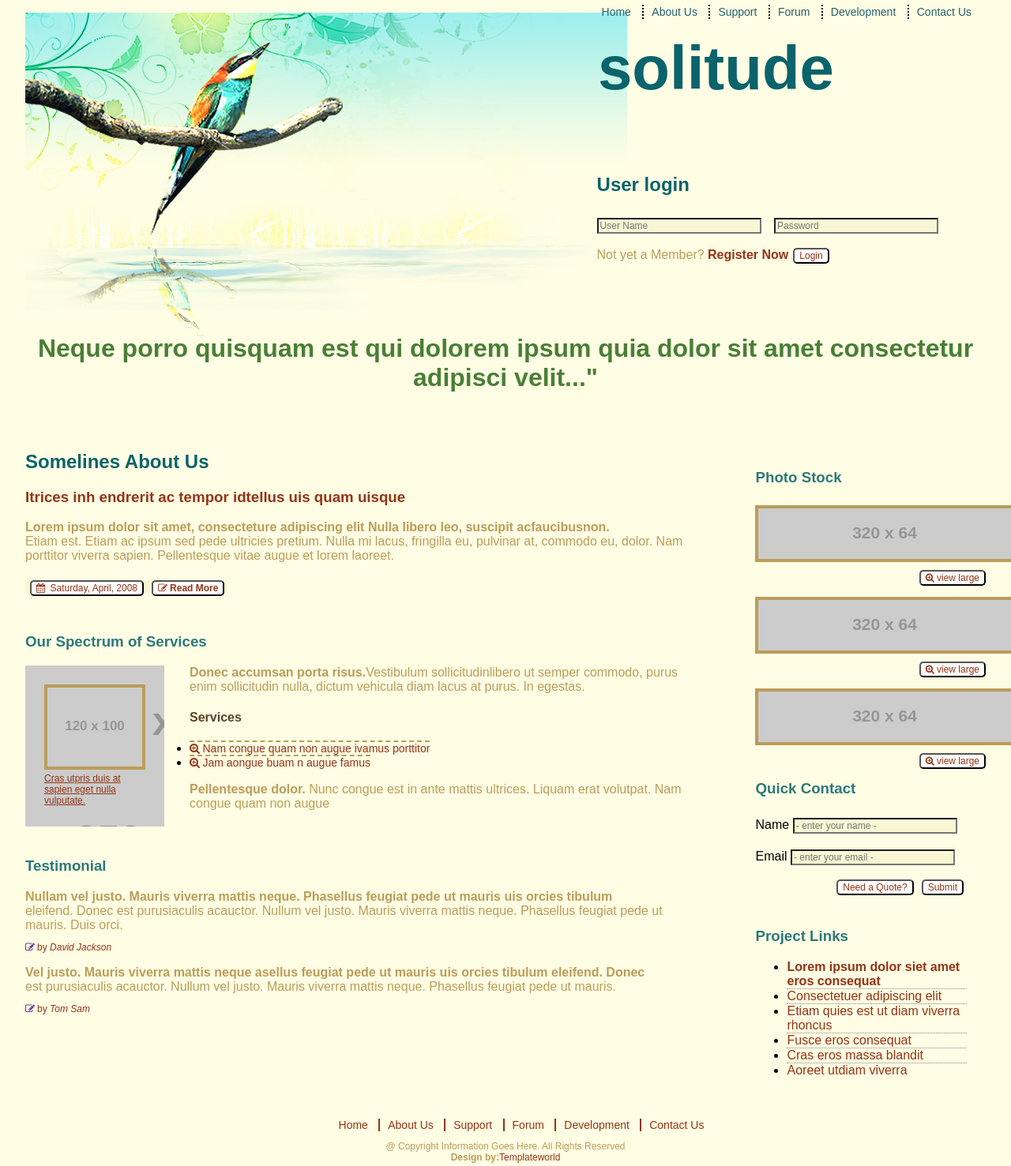
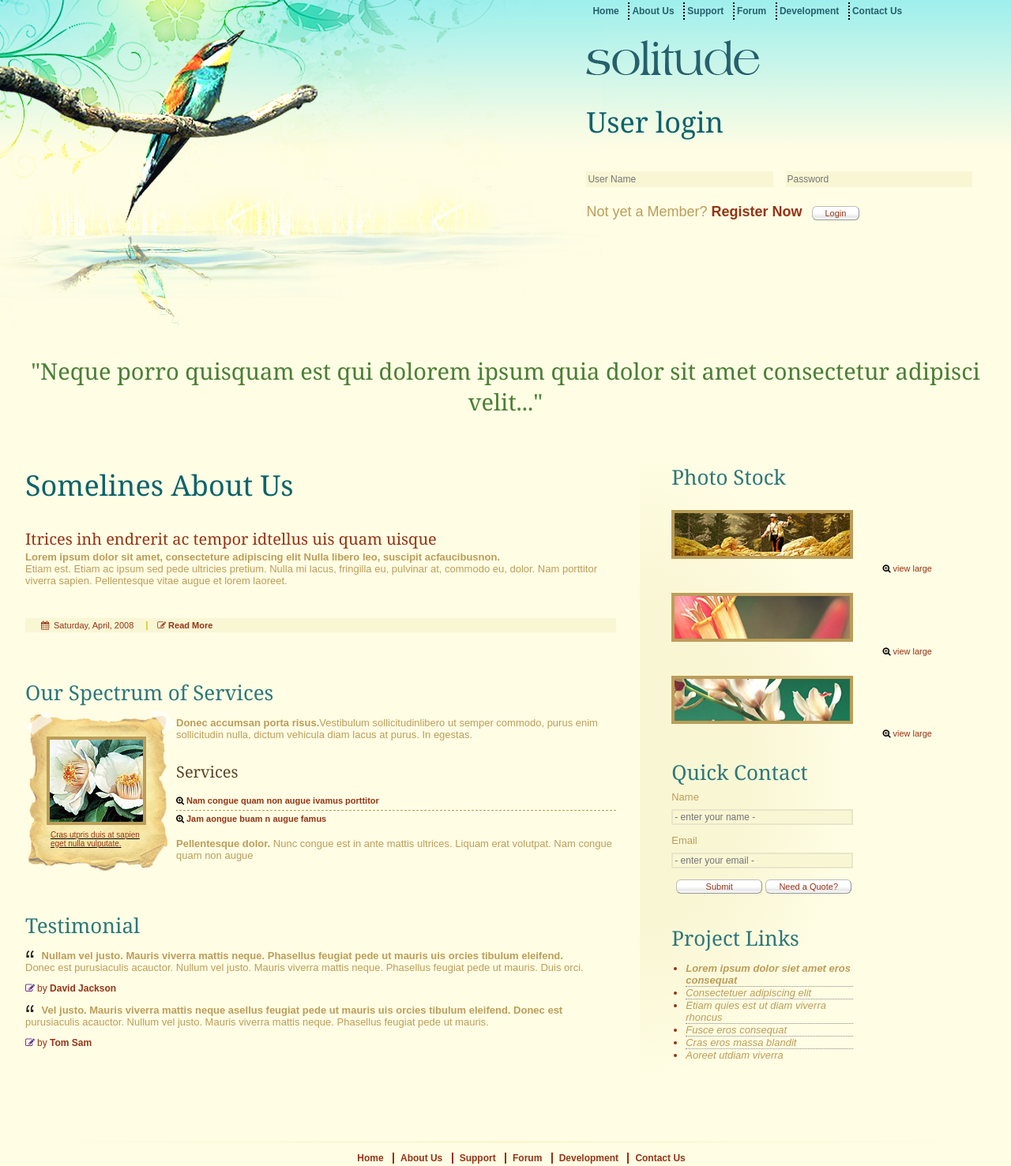
Before and after one commit to mmukrab/solitude, a plain HTML site: page index.html in a window 1280 px wide. Shown: the top 1477 px of the page at 79% size. Drawn offline with Linux system fonts and the light colour scheme; placeholder pictures from the web are drawn by us.

Commit message:
added javascript: - validation - some responsive tweaks

```diff
--- a/css/style.css
+++ b/css/style.css
@@ -2,33 +2,72 @@
 @font-face{
 }
 */
-body {
-  margin: 16px 32px 16px 32px;
-
-  position: static;
-  background-color: #fffde4;
+* {
+  box-sizing: border-box;
 }
 
-header{
+body {
+  font-family: Arial;
+  font-size: 13px;
+  margin: 16px 32px 16px 32px;
+  //background-color: #fffde4;
+  background: linear-gradient(to bottom, #9eefed 0%, #fffde4 12%);
+}
+
+.bg-image{
   width: 762px;
   height: 418px;
   background-image: url("../img/headBg.jpg");
+  margin: -16px 0 0 -32px;
+}
+
+h1, h2, h3, h4, h5, h6{
+  font-family: Georgia;
+  font-weight: lighter;
+}
+
+h1{
+  font-size: 29px;
+  color: #497f35;
+  text-align: center;
+  margin: 32px auto;
+  //background: linear-gradient(to bottom, #f9f6d4, #fffde4);
 }
 
 h2{
+  padding-top: 0;
+  font-size: 36px;
   color: #0b636b;
 }
 
 h3{
+  font-size: 26px;
   color: #2c787b;
+  margin-bottom: 6px;
 }
 
 h4{
-  color: #5c4527
+  font-size: 20px;
+  color: #5c4527;
+  margin-bottom: 0;
 }
 
 .exception{
+  font-size: 20px;
   color: #943415;
+  margin-bottom: 2px;
+}
+
+.no-margin-top{
+  margin-top: 0;
+}
+
+.no-margin-bottom{
+  margin-bottom: 0;
+}
+
+.hidden{
+  display: none;
 }
 
 p{
@@ -40,100 +79,81 @@ a{
 }
 
 button{
-  font-size: 12px;
+  font-size: 11px;
+  height: 18px;
   color: #943415;
-  border-radius: 5px;
-  background-color: white;
-  margin: 6px 4px 4px 6px;
+  border-radius: 6px;
+  background: linear-gradient(to bottom, rgba(255, 255, 255, 1) 50%, rgba(230, 230, 230, 1) 80%, rgba(255, 255, 255, 1) 100%);
+  border: 1px solid rgba(128, 128, 128, 0.5);
+  border-style: outset;
+  padding: 0 16px;
+  margin: 0 4px;
+}
+
+label{
+  color: #bb9d59;
+}
+
+img {
+  max-width: 100%;
+  height: auto;
 }
 
 .container{
   margin: 0 auto;
   display: inline-block;
+  margin-bottom: 64px;
 }
 
 .logo {
+  width: 42%;
   position: absolute;
-  top: -24px;
-  right: 224px;
+  top: 48px;
+  right: 0;
+}
+
+.logo h2 {
   font-size: 52px;
 }
 
-.title{
-  position: relative;
-  top: -32px;
-  color: #497f35;
-  text-align: center;
-  margin:0 auto;
+.main-nav{
+  width: 42%;
+  position: absolute;
+  top: -10px;
+  right: 0;
+  //float:right;
 }
 
 .main-nav ul{
-  position: absolute;
-  top: -10px;
-  right: 40px;
-  float:right;
-  list-style: none;
+    line-height: 16pt;
+    padding-left: 0; //list reset
 }
 
 .main-nav li{
   color: #45ada9;
+  margin-left: 5px;
   border-left: 2px dotted black;
   list-style: none;
   display: inline-block;
-}
+  -webkit-transition: background-color .3s ease-in-out;
+  }
 
-.main-nav li:hover{
+.main-nav li:hover, .main-nav li:active{
   color: #943415;
-  background-color: white;
+  background-color: rgba(255,255,255,1);
   border-radius: 5px;
 }
 
 .main-nav li a{
+  margin: 0 3px;
+  padding: 0;
   color: #26606d;
+  background-color: rgba(255,255,255,0);
+  border-radius:5px;
+  -webkit-transition: color .3s ease-in-out;
 }
-
-.user-login{
-  position: absolute;
-  width: auto;
-  top: 200px;
-  right: 80px;
-  float: right;
-  color: #bb9d59;
-}
-
-input{
-  font-size: 12px;
-  color: #bb9d59;
-  width: 200px;
-  margin:8px 12px 12px 0;
-  background-color: #f9f6d4;
-}
-
-.user-login a{
-  color: #943415;
-}
-
-.main-content{
-  width: 70%;
-  float: left;
-  //margin: auto;
-}
-
-.fancy-frame{
-  color: #943415;
-  position: static;
-  margin-right: 32px;
-  float: left;
-  background-image: url("http://placehold.it/350x150/ffffff/000000");
-  padding: 24px;
-  width: 128px;
-  height: 156px;
-}
-
-.fancy{
-  position: absolute;
-  top: 24px;
-  left: 24px;
+.main-nav li a:hover, .main-nav li a:active{
+    color: #943415;
 }
 
 .footer-nav{
@@ -154,25 +174,93 @@ input{
   border-left:none;
 }
 
-.main-nav li a, .footer-nav a{
-    font-size: 14px;
-    margin: 0 10px 0 10px;
+.main-nav a,
+.footer-nav a {
+    font-weight: bold;
+    font-size: 12px;
+    margin: 0 8px 0 8px;
     text-decoration: none;
 }
 
+.user-login{
+  width: 42%;
+  position: absolute;
+  top: 100px;
+  right: 0;
+  float: right;
+  color: #bb9d59;
+}
+
+.user-login a{
+  color: #943415;
+}
+
+.user-login button{
+  margin: 12px 12px 12px 12px ;
+  //float: right;
+}
+
+#register{
+  font-size: 18px;
+}
+
+input{
+  font-size: 12px;
+  color: #bb9d59;
+  margin:8px 12px 12px 0;
+  background-color: #f9f6d4;
+  border-style: none;
+}
+
+.user-login input{
+  width: 44%;
+  height: 20px;
+  font-size: 12px;
+  color: #bb9d59;
+  margin:8px 12px 12px 0;
+  background-color: #f9f6d4;
+  border-style: none;
+}
+
+
+
+.main-content{
+  width: 64%;
+  display: inline-block;
+  float: left;
+  padding-right: 30px;
+}
+
+.fancy-frame{
+  width: 191px;
+  height: 202px;
+  float: left;
+  background-image: url("../img/pic1.jpg");
+}
+
+.fancy{
+  position: relative;
+  color: black;
+  top: 32px;
+  left: 27px;
+}
 .bar{
+  //background-color: black;
   background-color: #f9f6d4;
-  margin:0 auto;
-  overflow: inherit;
+  margin: 40px 0 8px 0;
+  padding: 8px auto;
+  height: auto;
+  width: auto;
   }
 
 .sidebar{
-  //background-color: black;
-  //opacity: 0.1;
-  width: 22%;
-  float: right;
-  padding: 24px;
-  //margin: auto;
+  width: 270px;
+  display: inline-block;
+  float: left;
+  padding: 0 0 0 40px;
+  background:  radial-gradient(farthest-side at 0% 50%,rgba(249, 246, 212, 1), rgba(249, 246, 212, 1),rgba(0,0,0,0));
+  //background: linear-gradient(to right, rgba(249, 246, 212, 1) 10%, rgba(249, 246, 212, 0) 90%);
+  //background-color: #999999;
 }
 
 .photo-frame{
@@ -180,37 +268,86 @@ input{
 }
 
 .photo{
-  position:static;
+  //position:static;
   border: 4px solid #bb9d59;;
 }
 
 #intro{
   padding-bottom: 24px;
 }
+
+#intro .fa-pencil-square-o{
+  border-left: 2px solid rgba(222,212,72,1);
+  padding-left: 12px;
+  margin-left:-24px;
+}
+
+#intro button{
+  border: none;
+  background: rgba(255,255,255,0);
+}
 #spectrum{
   padding-bottom: 24px;
 }
 
+#spectrum ul{
+  list-style: none;
+}
+
+#spectrum ul li{
+    border-top: 1px dashed #bb9d59;
+}
+
+#spectrum ul li:first-child{
+    border-top: none;
+}
 #spectrum ul li a{
-  font-size: 14px;
-  border-top: 2px dashed #bb9d59;
+  line-height: 16pt;
+  font-size: 11px;
+  font-weight: bold;
   color: #943415;
-  margin-bottom: 10px;
 }
 
 #testimonial{
   float: left;
+  padding-bottom: 24px;
 }
 
 #photo-stock{
+  padding-bottom: 32px;
+  width: 300px;
+}
+
+#quick-contact input{
+  border: 2px solid rgba(232,230,200,1);
+ width: 100%;
+}
+
+#quick-contact{
+  padding-bottom: 32px;
+}
+
+#quick-contact button{
+  float: right;
+  width:109px;
+  padding: 0;
+  margin:2px;
+}
+
+#project-links{
   padding-bottom: 24px;
 }
 
-#project-links ul li a{
-  color: #943415;
+#project-links ul{
+  margin-left: -22px;
 }
 
-.fa .fa-search-plus{
+#project-links ul li a{
+  color: #bb9d59;
+  font-style: italic;
+}
+
+.fa-search-plus{
   color: black;
 }
 
@@ -229,12 +366,29 @@ blockquote p{
   color: #943415;
 }
 
+blockquote cite{
+  font-style: normal;
+  font-weight: bold;
+}
 
-.enlarge{
-  background: transparent;
-  border: none !important;
+blockquote::before{
+  content:url("../img/quo.jpg");
+  position: relative;
+  top: -2px;
+  margin-right: 6px;
+  padding:0;
+}
+
+.zoom{
+
+  float:right;
   position:absolute;
-  right:28px;
+  right:80px;
+}
+
+.zoom button{
+  border: 0px dotted red;
+  background: rgba(255,255,255,0);
 }
 
 .list-links ul{
@@ -242,38 +396,41 @@ blockquote p{
 }
 
 .list-links li, .list-services li{
+  color: #943415;
   border-top: 1px dotted #888888;
 }
 
 .list-links li:first-child, .list-services li:first-child{
   border-top: none;
   font-weight: bold;
+  color: #943415;
 }
 
 .list-services a {
     font-size: 5px;
-    border-top: 1px dotted #888888;
+    //border-top: 1px dotted #888888;
     //list-style: none;
 }
 
 .subscript{
-  font-size: 12px;
+  font-size: 10px;
   text-decoration: underline;
+  padding: 36px 24px 0px 32px;
 }
 
 .subscript a{
   color: #943415;
 }
 
-#quick-contact{
-  padding-bottom: 48px;
-}
-
-#quick-contact-buttons{
-  float: right;
+.gradient-line{
+  position: relative;
+  height: 3px;
+  background: linear-gradient(to right,rgba(249, 246, 212, 0), #f9f6d4, rgba(249, 246, 212, 0));
 }
 
 footer{
+  //border-top: 2px solid #bb9d59;
+  //margin-top: 128px;
   position:static;
   clear.both
   text-align: center;
@@ -289,6 +446,60 @@ footer a{
   color: #943415;
 }
 
+footer button{
+  width: 80px;
+}
+
 .format-buttons li{
   display:inline-block;
 }
+
+@media (max-width: 400px) {
+  .main-content,
+  .sidebar,
+  .user-login,
+  .logo{
+    width: 100%; padding-left: 15px; padding-right: 15px; float:left; position: relative;
+  }
+  p, a, li, blockquote{
+    font-size: 16px;
+  }
+  p, h3, h4, h5, h6, a, li, blockquote{
+    line-height: 150%;
+  }
+  .logo,
+  .user-login{
+    -webkit-filter: drop-shadow(0 0 10px rgba(255,255,255,1));
+  }
+    .bg-image{
+    -webkit-filter: blur(3px) saturate(60%);
+  }
+  button{
+    font-size: 18px;
+    width: 160px;
+    height: 48px;
+  }
+  .fancy-frame, .fancy{
+    margin: auto;
+    padding: auto;
+    right: 12px;
+    width: 90%;
+    height: 90%;
+    background-size: 280px;
+    background-position: center;
+  }
+
+  .main-nav a{
+    font-size: 18px;
+    display: block;
+    color: blue;
+    float: left;
+    padding-left:8px;
+    padding-right: 8px;
+  }
+
+  #photo-stock button{
+    margin: auto;
+  }
+
+}
--- a/index.html
+++ b/index.html
@@ -10,37 +10,38 @@
     </head>
     <body>
         <header>
+          <div class="bg-image">
+          </div>
           <section class="logo">
-                <h2>solitude</h2>
+            <h2 class="hidden">solitude</h2>
+              <img src="img/logo.png"/>
           </section>
         </header>
-
         <div class="container">
-
           <section class="title">
-              <h1>Neque porro quisquam est qui dolorem ipsum quia dolor sit amet consectetur adipisci velit..."</h1>
+              <h1>"Neque porro quisquam est qui dolorem ipsum quia dolor sit amet consectetur adipisci velit..."</h1>
           </section>
-
-          <section><!--start of left side -->
-            <section class="main-content">
+            <section class="main-content"><!--start of left side -->
+              <h2>Somelines About Us</h2>
               <article class="row" id="intro">
-              <h2>Somelines About Us</h2>
                 <h3 class="exception">Itrices inh endrerit ac tempor idtellus uis quam uisque</h3>
-                <p><strong>Lorem ipsum dolor sit amet, consecteture adipiscing elit Nulla libero leo, suscipit acfaucibusnon.</strong></br>
+                <p class="no-margin-top"><strong>Lorem ipsum dolor sit amet, consecteture adipiscing elit Nulla libero leo, suscipit acfaucibusnon.</strong></br>
                 Etiam est. Etiam ac ipsum sed pede ultricies pretium. Nulla mi lacus, fringilla eu, pulvinar at, commodo eu, dolor. Nam porttitor viverra sapien. Pellentesque vitae augue et lorem laoreet.</p>
-                <span class="bar"><button><span class=><i class="fa fa-calendar">&nbsp</i></span> Saturday, April, 2008 </button><button><span><i class="fa fa-pencil-square-o">&nbsp</i></span><b>Read More</b></button></span>
+                <div class="bar"><button><span class=><i class="fa fa-calendar">&nbsp</i></span> Saturday, April, 2008 </button><button><span><i class="fa fa-pencil-square-o">&nbsp</i></span><b>Read More</b></button></div>
               </article><!-- end of class="intro" -->
               <article class="row" id="spectrum">
                 <h3>Our Spectrum of Services</h3>
                 <section class="fancy-frame column-one-third">
+                  <h4 class="hidden">Photoframe</h4>
                   <div>
-                      <img class="photo fancy" src="http://placehold.it/120x100"/>
+                    <img class="photo fancy" src="img/pic1_.jpg"/>
                   </div>
                   <div class="subscript">
-                      <a href="http://www.redhotminute.com">Cras utpris duis at sapien eget nulla vulputate.</a>
+                    <a href="http://www.redhotminute.com" target="_blank">Cras utpris duis at sapien eget nulla vulputate.</a>
                   </div>
                 </section>
                 <section class="column-two-thirds">
+                  <h4 class="hidden">Donec accumsan...</h4>
                   <p><b>Donec accumsan porta risus.</b>Vestibulum sollicitudinlibero ut semper commodo, purus enim sollicitudin nulla, dictum vehicula diam lacus at purus. In egestas.</p>
                 </section>
                 <section class="column-two-thirds">
@@ -51,6 +52,7 @@
                   </ul>
                 </section>
                 <section class="column-two-thirds">
+                  <h4 class="hidden">Pellentesque dolor...</h4>
                   <p><b>Pellentesque dolor. </b>Nunc congue est in ante mattis ultrices. Liquam erat volutpat. Nam congue quam non augue</p>
                 </section>
               </article><!-- end of id="spectrum" -->
@@ -69,34 +71,40 @@
               </section><!-- end of id="testimonial" -->
             </section><!-- end of main-content -->
             <section class="sidebar"><!-- start of sidebar -->
+              <h2 class="hidden">Sidebar</h2>
               <section class="row" id="photostock">
                 <h3>Photo Stock</h3>
                 <div class="photo-frame">
-                  <img class="photo" src="http://placehold.it/320x64"/>
-                  <div class="enlarge"><button><span><i class="fa fa-search-plus">&nbsp</i></span>view large</button></div>
+                  <img class="photo" src="img/pic2_.jpg"/>
+                  <div class="zoom"><button><span><i class="fa fa-search-plus">&nbsp</i></span>view large</button></div>
                 </div>
                 <div class="photo-frame">
-                  <img class="photo" src="http://placehold.it/320x64"/>
-                  <div class="enlarge"><button><span><i class="fa fa-search-plus">&nbsp</i></span>view large</button></div>
+                  <img class="photo" src="img/pic3_.jpg"/>
+                  <div class="zoom"><button><span><i class="fa fa-search-plus">&nbsp</i></span>view large</button></div>
                 </div>
                 <div class="photo-frame">
-                  <img class="photo" src="http://placehold.it/320x64"/>
-                  <div class="enlarge"><button><span><i class="fa fa-search-plus">&nbsp</i></span>view large</button></div>
+                  <img class="photo" src="img/pic4_.jpg"/>
+                  <div class="zoom"><button><span><i class="fa fa-search-plus">&nbsp</i></span>view large</button></div>
                 </div>
               </section><!-- end of id="photostock" -->
               <section class="row" id="quick-contact">
                 <h3>Quick Contact</h3>
-                <form action="" method="POST">
+                  <div>
+                    <form id="quickContact" action="" onsubmit="return quickContact()" method="POST">
                       <div><label for="quick-contact-name">Name</label>
                         <input type="text" name="quick-contact-name" value="" placeholder="- enter your name -"/>
                       </div>
                       <div><label for="quick-contact-email">Email</label>
                         <input type="text" name="quick-contact-email" value="" placeholder="- enter your email -"/>
                       </div>
-                  <div id="quick-contact-buttons">
-                    <button>Need a Quote?</button><button>Submit</button>
+                    </form>
                   </div>
-                </form>
+                  <div>
+                    <button onclick="generateQuote()">Need a Quote?</button>
+                  </div>
+                  <div>
+                    <button type="submit" form="quickContact" value="submit">Submit</button>
+                  </div>
               </section><!-- end of id="quick-contact" -->
               <section class="row" id="project-links">
                 <h3>Project Links</h3>
@@ -110,33 +118,34 @@
                 </ul>
               </section><!-- end of id="project-links" -->
             </section><!-- end of side section-->
-        </section>
         <nav class="main-nav">
+          <h2 class="hidden">Main Navigation</h2>
           <ul>
-            <li class-"active"><a href=#>Home</a></li>
-            <li><a href=#>About Us</a></li>
-            <li><a href=#>Support</a></li>
-            <li><a href=#>Forum</a></li>
-            <li><a href=#>Development</a></li>
-            <li><a href=#>Contact Us</a></li>
+            <li class="active"><a href="#">Home</a></li>
+            <li><a href="#">About Us</a></li>
+            <li><a href="#">Support</a></li>
+            <li><a href="#">Forum</a></li>
+            <li><a href="#">Development</a></li>
+            <li><a href="#">Contact Us</a></li>
           </ul>
         </nav><!-- end of class="main-nav" -->
         <section class="user-login">
           <h2>User login</h2>
-          <form action="" method="POST">
+          <form name="loginForm" action="" onsubmit="return validateForm()" method="POST">
             <div>
               <input type="text" name="username" value="" placeholder="User Name"/>
               <input type="text" name="password" value="" placeholder="Password"/>
             </div>
-            <div>Not yet a Member?&nbsp<b><a href="#register">Register Now</a></b><button>Login</button></div>
+            <div id="register">Not yet a Member?&nbsp<b><a href="#register">Register Now</a></b><button type="submit" value="submit">Login</button></div>
           </form>
         </section><!-- end of class="user-login" -->
-
       </div><!-- end of .container-->
-
         <footer>
+          <div class="gradient-line">
+          </div>
           <div>
             <nav class="footer-nav">
+              <h2 class="hidden">Footer Navigation</h2>
               <ul>
                 <li><a href=#>Home</a></li>
                 <li><a href=#>About Us</a></li>
@@ -156,5 +165,15 @@
             </ul>
           </div>
         </footer>
+        <script src="js/solitude.js"></script>
+        <!--<script>
+        function validateForm(){
+            var x = document.forms["loginForm"]["username"].value;
+            if (x == null || x == "") {
+                alert("Name must be filled out");
+                return false;
+            }
+        } -->
+        </script>
     </body>
 </html>
--- /dev/null
+++ b/js/solitude.js
@@ -0,0 +1,49 @@
+var validateForm = function(){
+    var x = document.forms["loginForm"]["username"].value;
+    var y = document.forms["loginForm"]["password"].value;
+    if (x == null || x == "") {
+        alert("Name must be filled out");
+        return false;
+    }
+    if (y == null || y =="") {
+      alert("Password must be filled out");
+      return false;
+    }
+    if ((x == null || x =="") && (y == null || y =="")){
+      alert("Please fill in your username and password");
+      return false;
+    }
+    else{
+      alert("User is logged in");
+    }
+};
+
+var quickContact = function(){
+  var x = document.forms["quickContact"]["quick-contact-name"].value;
+  var y = document.forms["quickContact"]["quick-contact-email"].value;
+  if (x == null || x == "") {
+      alert("Name must be filled out");
+      return false;
+  }
+  if (y == null || y =="") {
+    alert("Emailaddress must be filled out");
+    return false;
+  }
+  if ((x == null || x =="") && (y == null || y =="")){
+    alert("Please fill in your Name and Emailaddress");
+    return false;
+  }
+  /*
+  if (y !== "@" || y !== ".") {
+    alert("Not a valid emailaddress");
+    return false;
+  }
+  */
+  else{
+    alert("We'll get in touch");
+  }
+};
+
+var generateQuote = function(){
+  alert("You never get what you want. But if you try, you get what you need.");
+};
```
Also changed, not shown: oefening.html (added, +54 -0 lines), img/logo-wtf.jpg (added), img/pic1_.jpg (added), img/pic2_.jpg (added), img/pic3_.jpg (added), img/pic4_.jpg (added), 1 other file. Lines whose indentation alone changed are shown as unchanged.
